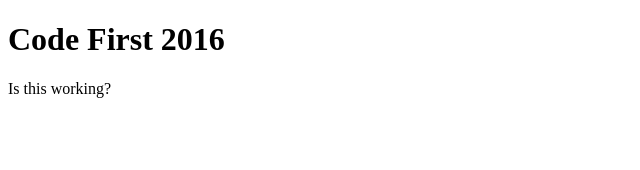
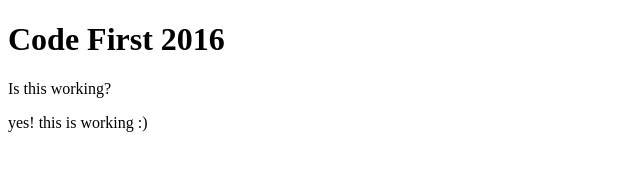
Before and after one commit to CodeFirst2016/CodeFirst2016.github.io, a plain HTML site: page index.html in a window 1280 px wide. Shown: the whole page, without its empty margins (0-640 px from the left). Drawn offline with Linux system fonts and the light colour scheme.

Commit message:
Updated .index file

```diff
--- a/index.html
+++ b/index.html
@@ -1,9 +1,12 @@
 <!DOCTYPE html>
 <html>
-<body>
+
 
 	<h1> Code First 2016 </h1>
 	<p> Is this working? </p>
 
-</body>
+	<body>
+		yes! this is working :)
+	</body>
+
 </html>
```
